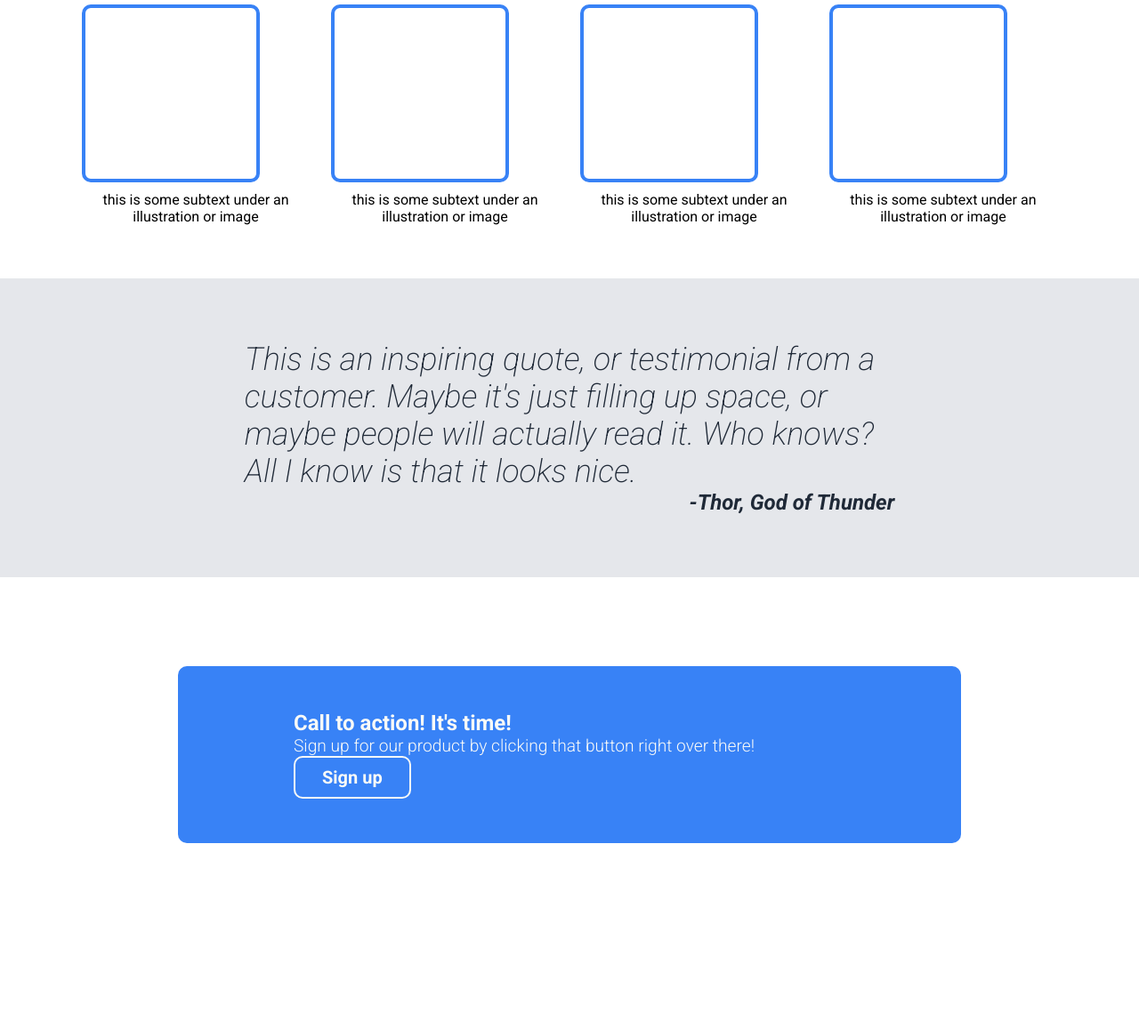
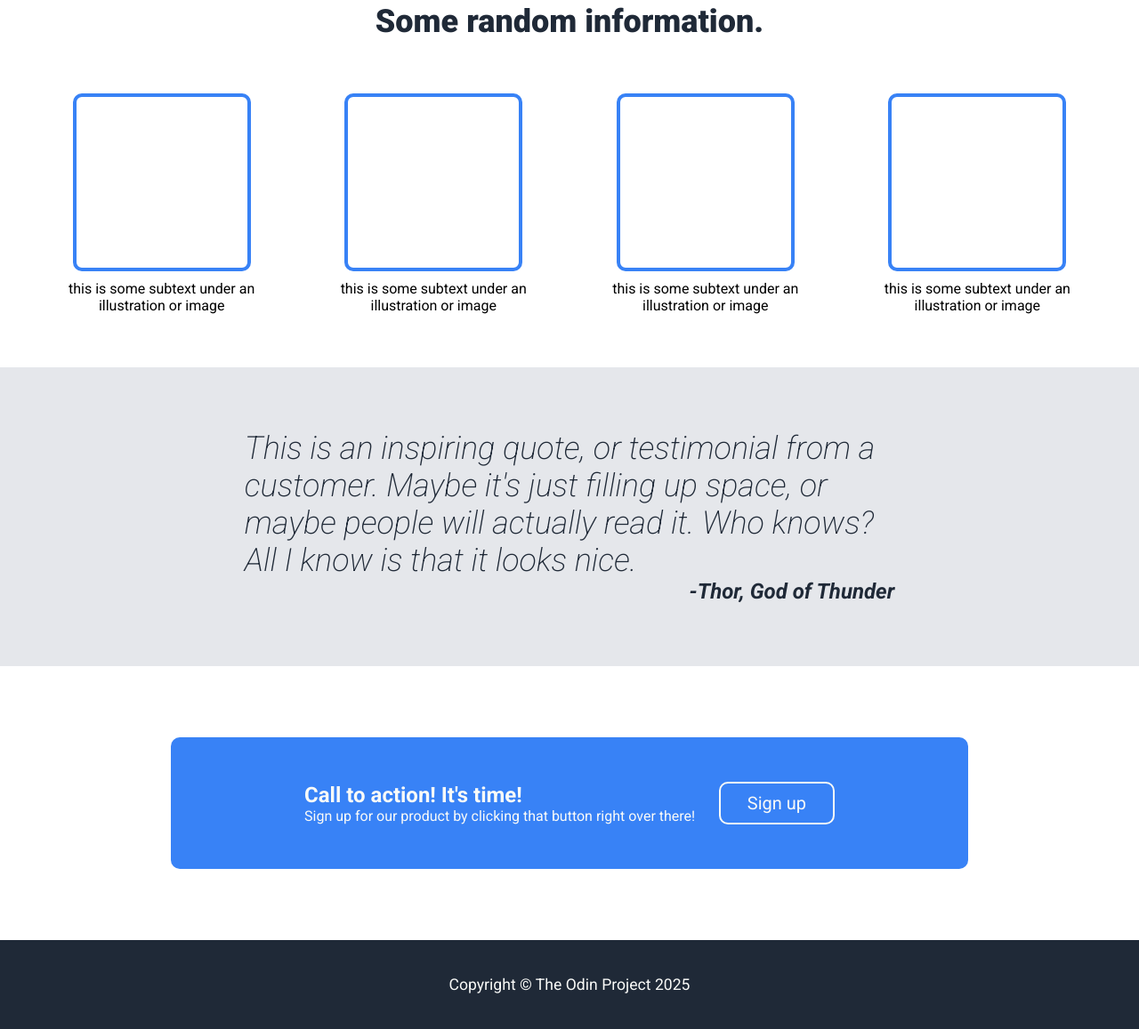
Before and after one commit to THen25/landing-page, a plain HTML site: page index.html in a window 1280 px wide. Shown: the part 815-1972 px from the top of the page at 89% size. Before the commit the page ends 1863 px from the top, so only its background shows below. Drawn offline with Linux system fonts and the light colour scheme.

Commit message:
Final build

```diff
--- a/index.html
+++ b/index.html
@@ -17,7 +17,9 @@
         <ul class="nav-links">
           <li><a href="#" class="hero-secondary-text">header link one</a></li>
           <li><a href="#" class="hero-secondary-text">header link two</a></li>
-          <li><a href="#" class="hero-secondary-text">header link three</a></li>
+          <li>
+            <a href="#" class="hero-secondary-text">header link three</a>
+          </li>
         </ul>
       </nav>
     </div>
@@ -75,13 +77,20 @@
       </div>
     </div>
     <div class="call-to-action">
-      <div class="cta">
-        <p class="cta-message-one">Call to action! It's time!</p>
-        <p class="cta-message-two">
-          Sign up for our product by clicking that button right over there!
-        </p>
-        <button class="cta-btn">Sign up</button>
+      <div class="cta-message-container">
+        <div class="message-one">
+          <h2>Call to action! It's time!</h2>
+          <p>
+            Sign up for our product by clicking that button right over there!
+          </p>
+        </div>
+        <div class="btn-container">
+          <button class="cta-btn">Sign up</button>
+        </div>
       </div>
     </div>
+    <footer>
+      <p>Copyright &copy; The Odin Project 2025</p>
+    </footer>
   </body>
 </html>
--- a/styles.css
+++ b/styles.css
@@ -6,7 +6,8 @@
 }
 
 .navbar,
-.hero {
+.hero,
+footer {
   background-color: #1f2937;
 }
 
@@ -72,6 +73,7 @@ nav a {
 .section2 {
   width: 33%;
   height: 300px;
+  margin: 50px;
   padding: 10px 20px 10px 20px;
   /* border: 1px solid white; */
 }
@@ -111,8 +113,11 @@ nav a {
 }
 
 .box-item {
-  display: inline-block;
-  width: 20%;
+  display: inline-flex;
+  flex-direction: column;
+  justify-content: center;
+  align-items: center;
+  width: 22%;
   margin: 10px;
   vertical-align: top;
 }
@@ -122,13 +127,14 @@ nav a {
   height: 200px;
   border: 4px solid #3882f6;
   border-radius: 10px;
-  padding: 10px;
+  padding: 9px;
 }
 
 .text-under {
   margin-top: 10px;
   display: block;
   justify-content: center;
+  text-align: center;
 }
 
 .quote-section {
@@ -147,7 +153,6 @@ nav a {
   font-weight: 200;
   font-style: italic;
   color: #1f2937;
-
 }
 
 span {
@@ -158,45 +163,41 @@ span {
 }
 
 .call-to-action {
-  margin: 100px 200px 100px 200px;
-  padding: 50px;
-  text-align: left;
-  color: #f9faf8;
-  background-color: #3882f6;
-  border-radius: 10px;
-}
-
-.cta {
-  margin-left: 80px;
-  margin-right: 80px;
-  display: block;
+  width: 100%;
+  padding: 80px;
+  margin-right: 10px;
+  background-color: white;
+  display: flex;
   justify-content: center;
   align-items: center;
 }
 
-.cta-message-one {
-  font-size: 1.5rem;
-  font-weight: bold;
-}
-
-.cta-message-two {
-  font-size: 1.2rem;
-  font-weight: 300;
-}
-
-.btn-container {
+.cta-message-container {
+  width: 80%;
+  padding: 50px 150px 50px 150px;
   display: flex;
-  justify-content: center;
+  justify-content: space-between;
   align-items: center;
-
+  background-color: #3882f6;
+  border-radius: 10px;
+  color: #f9faf8;
 }
 
 .cta-btn {
-  padding: 10px 30px 10px 30px;
   font-size: 20px;
-  font-weight: bold;
   color: #f9faf8;
   background-color: #3882f6;
   border: 2px solid #f9faf8;
+  padding: 10px 30px 10px 30px;
   border-radius: 10px;
 }
+
+footer {
+  width: 100%;
+  padding: 40px 0px 40px 0px;
+  display: flex;
+  justify-content: center;
+  color: #f9faf8;
+  font-size: 1.1rem;
+  text-align: center;
+}
```
